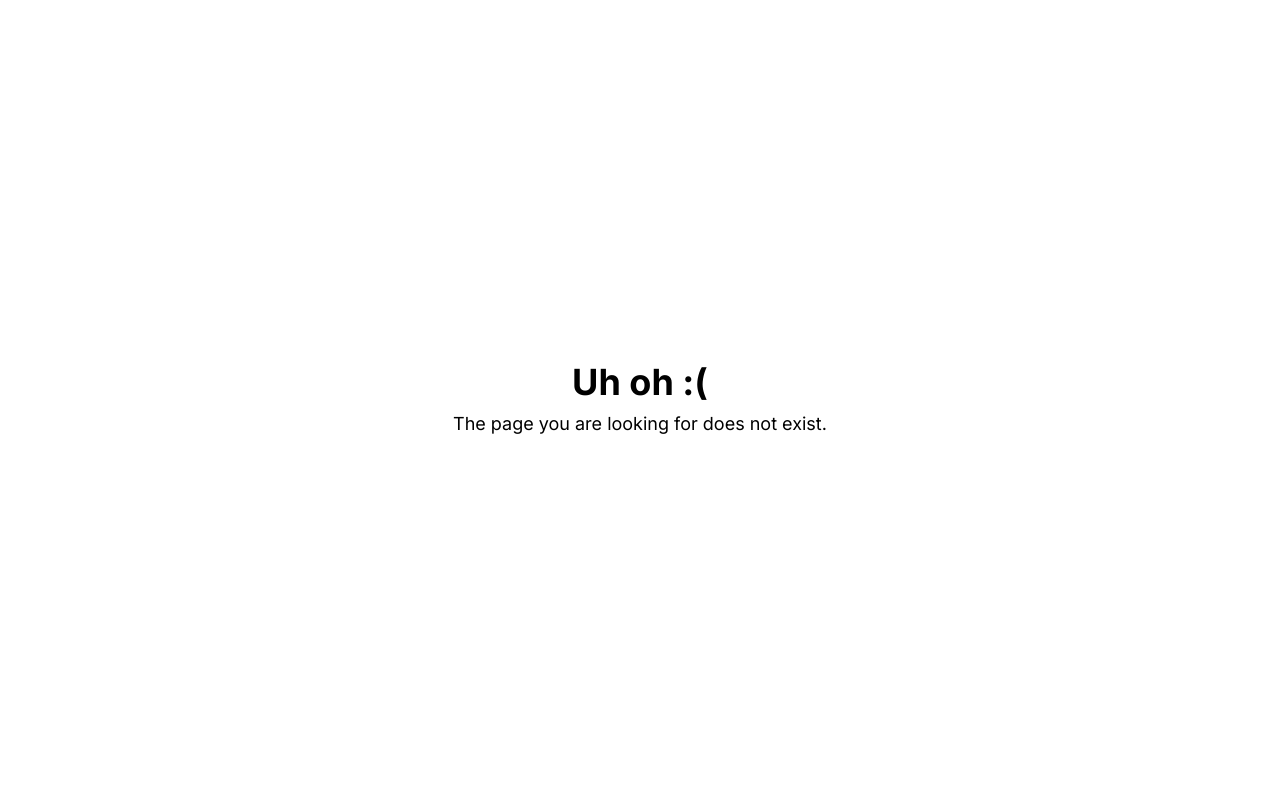
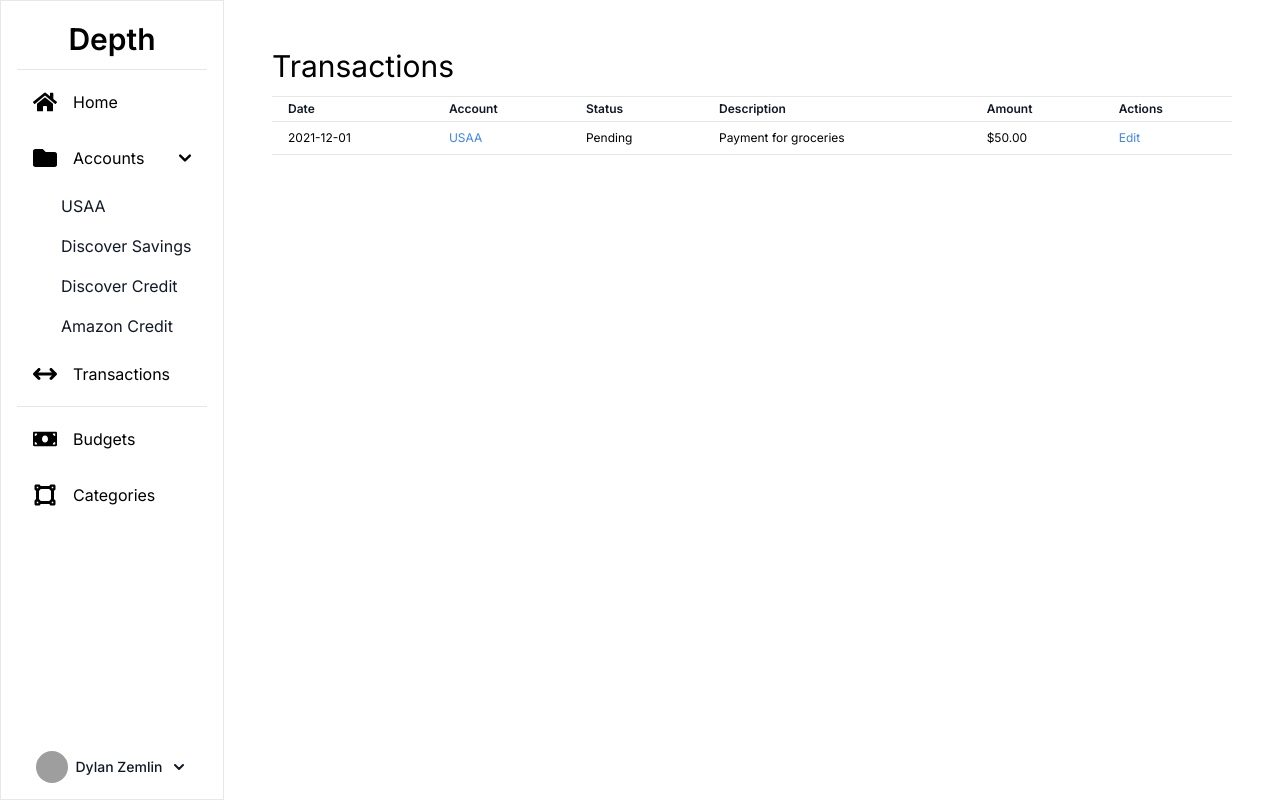
Before and after one commit to dylanzemlin/depth, a Next.js app: page /transactions in a window 1280 px wide. Before the commit this address had no page. Built offline with nearby package versions, Linux system fonts and the light colour scheme; grey boxes are pictures that could not be loaded.

Commit message:
Start the transactions page

```diff
--- /dev/null
+++ b/src/app/(public)/transactions/page.tsx
@@ -0,0 +1,82 @@
+type TransactionEntry = {
+    id: string;
+    date: string;
+    description: string;
+    amount: number;
+    status: string;
+    account: string;
+}
+
+export default function Home() {
+    return (
+        <main className="w-full min-h-screen p-12">
+            <section aria-labelledby="current-budget">
+                <h1 className="scroll-mt-10 text-3xl font-semiboldsm:text-xl">
+                    Transactions
+                </h1>
+
+                <div className="space-y-3">
+                    {/* Header */}
+                    <div className="flex w-full flex-col gap-2">
+
+                    </div>
+
+                    {/* Table */}
+                    <div>
+                        <table className="w-full caption-bottom border-b border-gray-200">
+                            <thead>
+                                <tr className="[&_td:last-child]:pr-4 [&_th:last-child]:pr-4 [&_td:first-child]:pl-4 [&_th:first-child]:pl-4 border-y border-gray-200">
+                                    <th className="border-b px-4 text-left font-semibold text-gray-900 dark:text-gray-50 border-gray-200 dark:border-gray-800 whitespace-nowrap py-1 text-sm sm:text-xs">
+                                        Date
+                                    </th>
+                                    <th className="border-b px-4 text-left font-semibold text-gray-900 dark:text-gray-50 border-gray-200 dark:border-gray-800 whitespace-nowrap py-1 text-sm sm:text-xs">
+                                        Account
+                                    </th>
+                                    <th className="border-b px-4 text-left font-semibold text-gray-900 dark:text-gray-50 border-gray-200 dark:border-gray-800 whitespace-nowrap py-1 text-sm sm:text-xs">
+                                        Status
+                                    </th>
+                                    <th className="border-b px-4 text-left font-semibold text-gray-900 dark:text-gray-50 border-gray-200 dark:border-gray-800 whitespace-nowrap py-1 text-sm sm:text-xs">
+                                        Description
+                                    </th>
+                                    <th className="border-b px-4 text-left font-semibold text-gray-900 dark:text-gray-50 border-gray-200 dark:border-gray-800 whitespace-nowrap py-1 text-sm sm:text-xs">
+                                        Amount
+                                    </th>
+                                    <th className="border-b px-4 text-left font-semibold text-gray-900 dark:text-gray-50 border-gray-200 dark:border-gray-800 whitespace-nowrap py-1 text-sm sm:text-xs">
+                                        Actions
+                                    </th>
+                                </tr>
+                            </thead>
+                            <tbody>
+                                <tr className="border-b border-gray-200">
+                                    <td className="px-4 py-2 text-sm sm:text-xs">
+                                        2021-12-01
+                                    </td>
+                                    <td className="px-4 py-2 text-sm sm:text-xs text-blue-500">
+                                        <a href="/accounts/1">USAA</a>
+                                    </td>
+                                    <td className="px-4 py-2 text-sm sm:text-xs">
+                                        Pending
+                                    </td>
+                                    <td className="px-4 py-2 text-sm sm:text-xs">
+                                        Payment for groceries
+                                    </td>
+                                    <td className="px-4 py-2 text-sm sm:text-xs">
+                                        $50.00
+                                    </td>
+                                    <td className="px-4 py-2 text-sm sm:text-xs">
+                                        <button className="text-blue-500">Edit</button>
+                                    </td>
+                                </tr>
+                            </tbody>
+                        </table>
+                    </div>
+
+                    {/* Footer */}
+                    <div>
+
+                    </div>
+                </div>
+            </section>
+        </main>
+    );
+}
```
